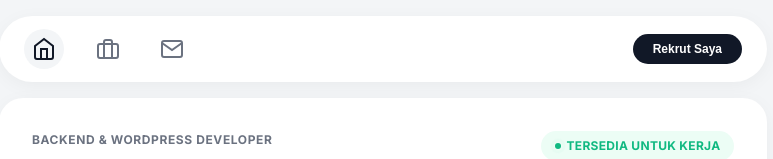
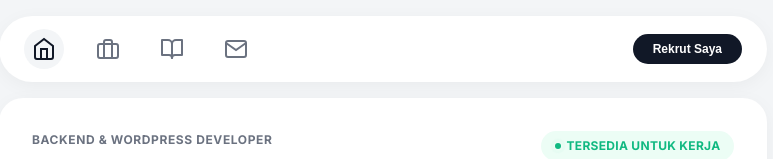
Before and after one commit to heizer-id/myPortofolio, a Nuxt app: page / in a window 1280 px wide. Shown: the top 159 px of the page, without its empty margins (257-1030 px from the left). Built offline with nearby package versions, Linux system fonts and the light colour scheme.

Commit message:
feat: Add initial landing page with profile card, project showcase, and contact form modal.

```diff
--- a/app/pages/index.vue
+++ b/app/pages/index.vue
@@ -155,6 +155,12 @@ const toggleProjects = () => {
           <svg width="24" height="24" viewBox="0 0 24 24" fill="none" stroke="currentColor" stroke-width="2">
             <rect x="2" y="7" width="20" height="14" rx="2" ry="2"></rect>
             <path d="M16 21V5a2 2 0 0 0-2-2h-4a2 2 0 0 0-2 2v16"></path>
+          </svg>
+        </a>
+        <a href="https://blog.nursawaluddin.my.id" target="_blank" rel="noopener noreferrer" class="nav-icon">
+          <svg width="24" height="24" viewBox="0 0 24 24" fill="none" stroke="currentColor" stroke-width="2" stroke-linecap="round" stroke-linejoin="round">
+            <path d="M2 3h6a4 4 0 0 1 4 4v14a3 3 0 0 0-3-3H2z"></path>
+            <path d="M22 3h-6a4 4 0 0 0-4 4v14a3 3 0 0 1 3-3h7z"></path>
           </svg>
         </a>
         <a href="#" @click.prevent="openModal" class="nav-icon">
```
